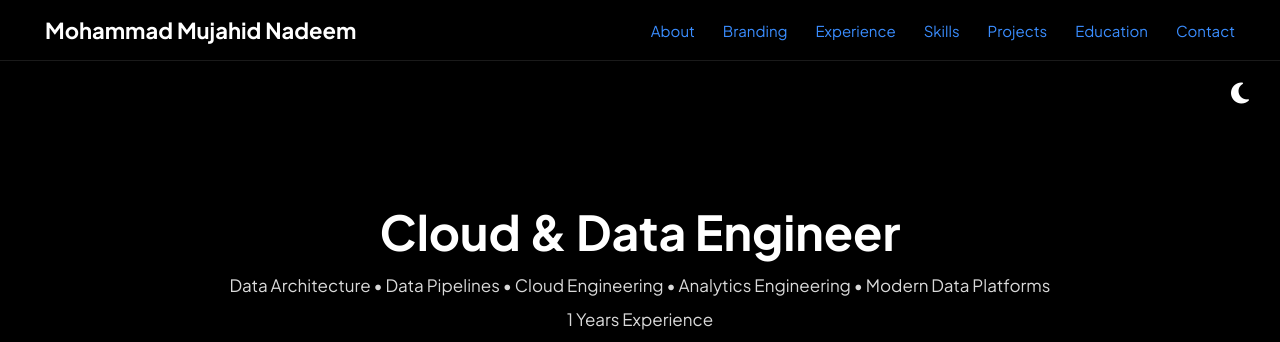
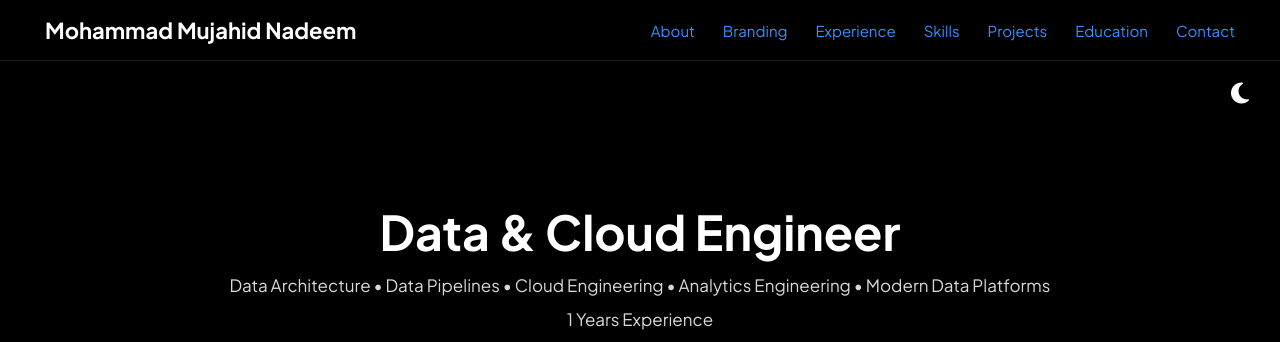
Before and after one commit to mujahidnadeem6852443/mujahidnadeem6852443.github.io, a plain HTML site: page index.html in a window 1280 px wide. Shown: the top 342 px of the page. Drawn offline with Linux system fonts and the light colour scheme.

Commit message:
Full UI Final

```diff
--- a/index.html
+++ b/index.html
@@ -48,7 +48,7 @@
     <!-- HERO SECTION -->
     <section class="hero fade-in">
         <div class="hero-inner slide-up">
-            <h1 class="hero-title">Cloud & Data Engineer</h1>
+            <h1 class="hero-title">Data & Cloud Engineer</h1>
 
             <p class="hero-subtitle">
                 Data Architecture • Data Pipelines • Cloud Engineering • Analytics Engineering • Modern Data Platforms
```
